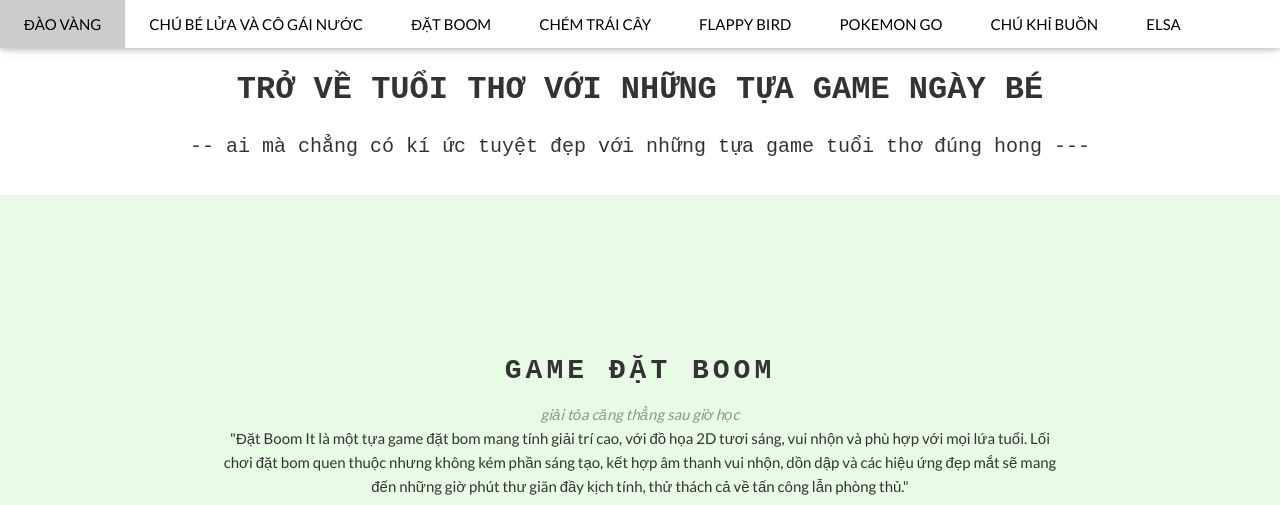
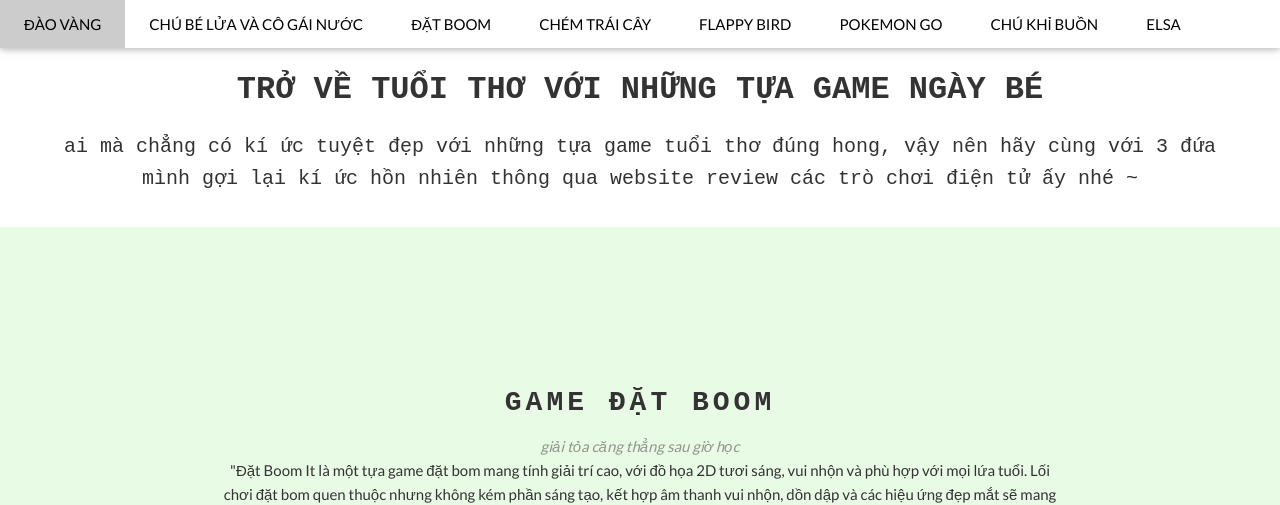
Before and after one commit to hangocphong10/trovetuoitho, a plain HTML site: page index.html in a window 1280 px wide. Shown: the top 505 px of the page. Drawn offline with nearby package versions, Linux system fonts and the light colour scheme.

Commit message:
Update index.html

```diff
--- a/index.html
+++ b/index.html
@@ -1,7 +1,7 @@
 <!DOCTYPE html>
 <html lang="vie">
 <head>
-    <title>TRỞ VỀ TUỔI THƠ</title>
+    <title>Trở Về Tuổi Thơ Cùng Chúng Mình</title>
     <meta charset="UTF-8">
     <meta name="viewport" content="width=device-width, initial-scale=1">
     <link rel="stylesheet" href="https://www.w3schools.com/w3css/5/w3.css">
@@ -43,7 +43,7 @@
 
 <div class="w3-content page-header">
   <h1> TRỞ VỀ TUỔI THƠ VỚI NHỮNG TỰA GAME NGÀY BÉ </h1>
-  <h3> -- ai mà chẳng có kí ức tuyệt đẹp với những tựa game tuổi thơ đúng hong --- </h3>
+  <h3> ai mà chẳng có kí ức tuyệt đẹp với những tựa game tuổi thơ đúng hong, vậy nên hãy cùng với 3 đứa mình gợi lại kí ức hồn nhiên thông qua website review các trò chơi điện tử ấy nhé ~ </h3>
 </div>
 
 <div class="section-bg section-yell" id="tour">
@@ -211,7 +211,7 @@ Donate cho chúng mình phát triển</button>
   <i class="fa fa-pinterest-p w3-hover-opacity"></i>
   <i class="fa fa-twitter w3-hover-opacity"></i>
   <i class="fa fa-linkedin w3-hover-opacity"></i>
-  <p class="w3-medium"> bạn đã tìm thấy kí ức chưa? </p>
+  <p class="w3-medium"> bạn đã tìm thấy kí ức chưa ? </p>
   <p>Powered by <a href="https://lsts.edu.vn/" target="_blank">LSTS</a></p>
   <h5>Thiên Phong, Ngân Hà, Khánh Ngọc - 12F1</h5>
 </footer>
```
